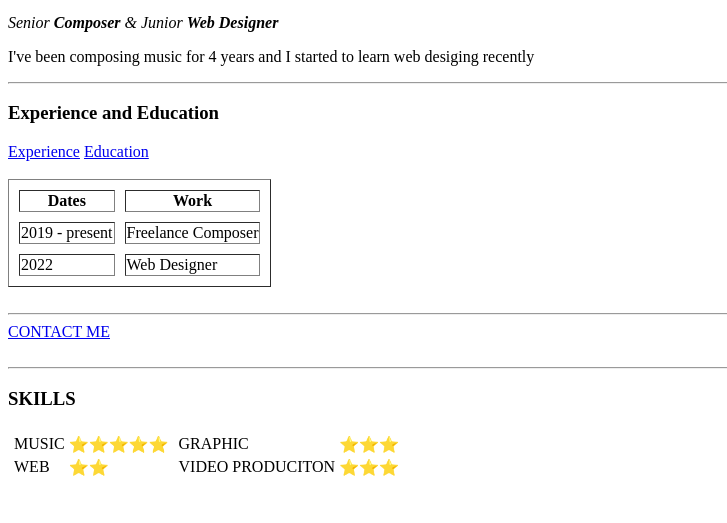
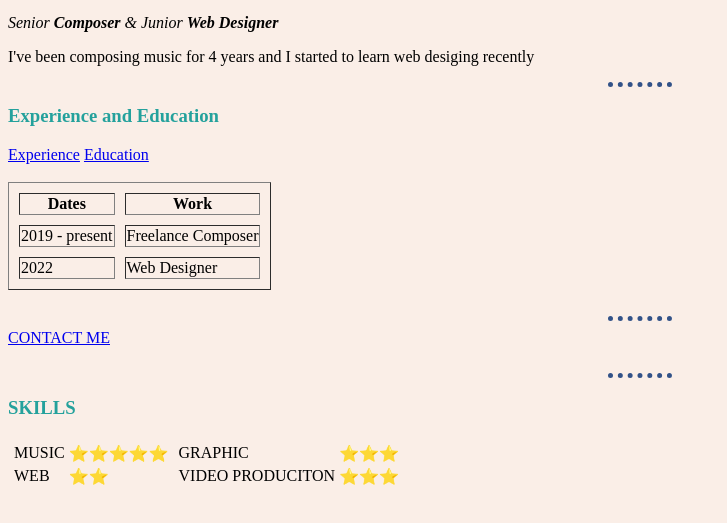
Before and after one commit to farhadham/First-website, a plain HTML site: page index.html in a window 1280 px wide. Shown: the part 207-730 px from the top of the page, without its empty margins (0-727 px from the left). Drawn offline with Linux system fonts and the light colour scheme.

Commit message:
Update index.html

```diff
--- a/index.html
+++ b/index.html
@@ -5,7 +5,11 @@
     <meta http-equiv="X-UA-Compatible" content="IE=edge" />
     <meta name="viewport" content="width=device-width, initial-scale=1.0" />
     <title>🎯My First Website</title>
+    <link rel="stylesheet" href="/css/styles.css"
+
+
   </head>
+
   <body>
     <img
       src="https://farsoundsmusic.com/images/photo1.jpg"
```
